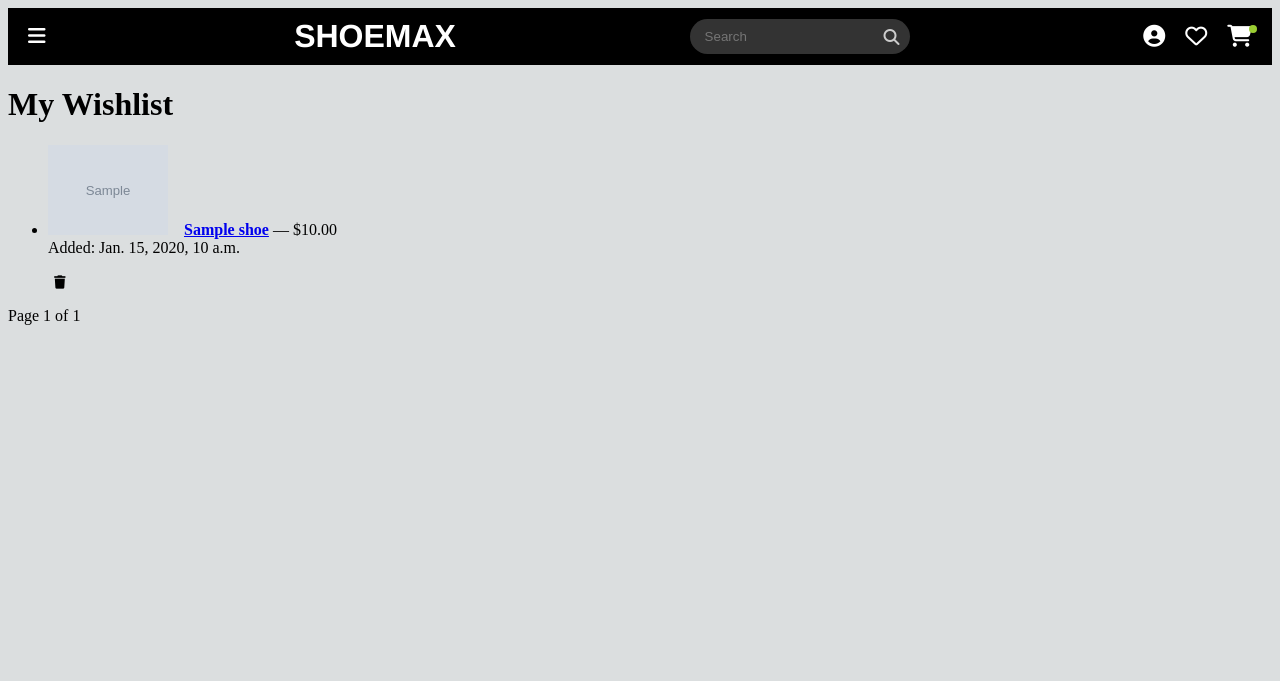
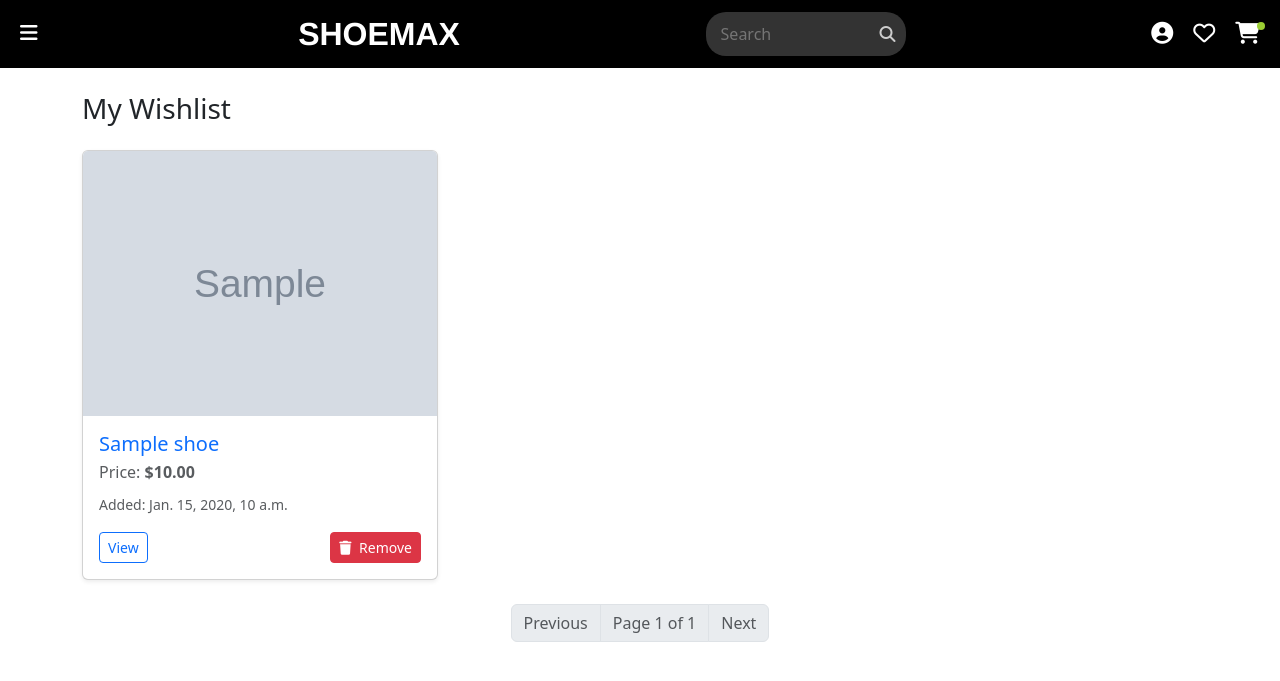
Before and after one commit to Webmasters5/ShoeMax-Website, a Django app: template products/templates/wishlist.html in a window 1280 px wide. Shown: the top 681 px of the page. Run offline with Django 5.2, Linux system fonts and the light colour scheme; tables that the repository leaves empty hold one stand-in row (values such as "Sample post"); the template is opened without the code that fills it: values that come from a table or form of the project are taken from there, most other values are stand-ins (such as "Sample title", 1, 10 or a date in 2020); grey boxes marked "Sample" are stand-in pictures; parts of the project's set-up code (start-up, migrations or seed data) failed here and were passed over.

Commit message:
Updated wishlist CSS

```diff
--- a/products/templates/wishlist.html
+++ b/products/templates/wishlist.html
@@ -1,53 +1,83 @@
 {% extends "base/nav.html" %}
 {% load static %}
+
+{% block extra_head %}
+<link href="https://cdn.jsdelivr.net/npm/bootstrap@5.3.2/dist/css/bootstrap.min.css" rel="stylesheet" integrity="" crossorigin="anonymous">
+{% endblock %}
 
 {% block title %}My Wishlist - ShoeMax{% endblock %}
 
 {% block content %}
-<h1>My Wishlist</h1>
+<div class="container py-4">
+  <div class="d-flex justify-content-between align-items-center mb-4">
+    <h1 class="h3 mb-0">My Wishlist</h1>
+  </div>
 
+<!-- https://www.w3schools.com/bootstrap5/bootstrap_cards.php -->
   {% if wishlist_items %}
-<ul>
+  <div class="row g-4">
     {% for item in wishlist_items %}
-    <li style="margin-bottom:1rem;">
       {% with item.shoe.images.all|first as main_image %}
+      <div class="col-12 col-md-6 col-lg-4">
+        <div class="card h-100 shadow-sm">
           {% if main_image %}
-          <img src="{{ main_image.image.url }}" alt="{{ item.shoe.name }}" width="120" style="margin-right:12px;">
+            <img src="{{ main_image.image.url }}" class="card-img-top img-fluid" alt="{{ item.shoe.name }}">
+          {% else %}
+            <img src="{% static 'images/image1.png' %}" class="card-img-top img-fluid" alt="{{ item.shoe.name }}">
           {% endif %}
+          <div class="card-body d-flex flex-column">
+            <h5 class="card-title mb-1">
+              <a href="{{ item.shoe.get_absolute_url }}" class="stretched-link text-decoration-none">{{ item.shoe.name }}</a>
+            </h5>
+            <p class="text-muted mb-2">Price: <strong>${{ item.shoe.price }}</strong></p>
+            <p class="mb-3"><small class="text-muted">Added: {{ item.date_added }}</small></p>
+
+            <!-- https://getbootstrap.com/docs/4.0/components/buttons/ -->
+            <div class="mt-auto d-flex justify-content-between align-items-center">
+              <a href="{{ item.shoe.get_absolute_url }}" class="btn btn-sm btn-outline-primary">View</a>
+
+              <form method="post" action="{% url 'products:wishlist_delete' item.id %}">
+                {% csrf_token %}
+                <button type="submit" class="btn btn-sm btn-danger" title="Remove from wishlist">
+                  <i class="fas fa-trash me-1"></i> Remove
+                </button>
+              </form>
+            </div>
+          </div>
+        </div>
+      </div>
       {% endwith %}
+    {% endfor %}
+  </div>
+<!-- https://getbootstrap.com/docs/4.0/components/pagination/ -->
+  <nav aria-label="Wishlist pagination" class="mt-4">
+    <ul class="pagination justify-content-center mb-0">
+      {% if page_obj.has_previous %}
+        <li class="page-item">
+          <a class="page-link" href="?page={{ page_obj.previous_page_number }}" aria-label="Previous">Previous</a>
+        </li>
+      {% else %}
+        <li class="page-item disabled"><span class="page-link">Previous</span></li>
+      {% endif %}
 
-      <strong>
-        <a href="{{ item.shoe.get_absolute_url }}">{{ item.shoe.name }}</a>
-      </strong>
-      — ${{ item.shoe.price }}
-      <div>
-        Added: {{ item.date_added }}
-      </div>
+      <li class="page-item disabled">
+        <span class="page-link">Page {{ page_obj.number }} of {{ page_obj.paginator.num_pages }}</span>
       </li>
 
-    <form method="post" action="{% url 'products:wishlist_delete' item.id %}" style="margin:0;">
-        {% csrf_token %}
-        <button type="submit" title="Remove from wishlist" style="background:none;border:none;">
-          <i class="fas fa-trash"></i>
-        </button>
-      </form>
+      {% if page_obj.has_next %}
+        <li class="page-item">
+          <a class="page-link" href="?page={{ page_obj.next_page_number }}" aria-label="Next">Next</a>
         </li>
-  {% endfor %}
+      {% else %}
+        <li class="page-item disabled"><span class="page-link">Next</span></li>
+      {% endif %}
     </ul>
-
-<nav>
-  {% if page_obj.has_previous %}
-    <a href="?page={{ page_obj.previous_page_number }}">Previous</a>
+  </nav>
+<!-- https://www.w3schools.com/bootstrap5/bootstrap_alerts.php -->
+  {% else %}
+  <div class="alert alert-info" role="alert">
+    Your wishlist is empty.
+  </div>
   {% endif %}
-
-  <span>Page {{ page_obj.number }} of {{ page_obj.paginator.num_pages }}</span>
-
-  {% if page_obj.has_next %}
-    <a href="?page={{ page_obj.next_page_number }}">Next</a>
-  {% endif %}
-</nav>
-
-{% else %}
-<p>Your wishlist is empty.</p>
-{% endif %}
+</div>
 {% endblock %}
```
Lines whose indentation alone changed are shown as unchanged.
